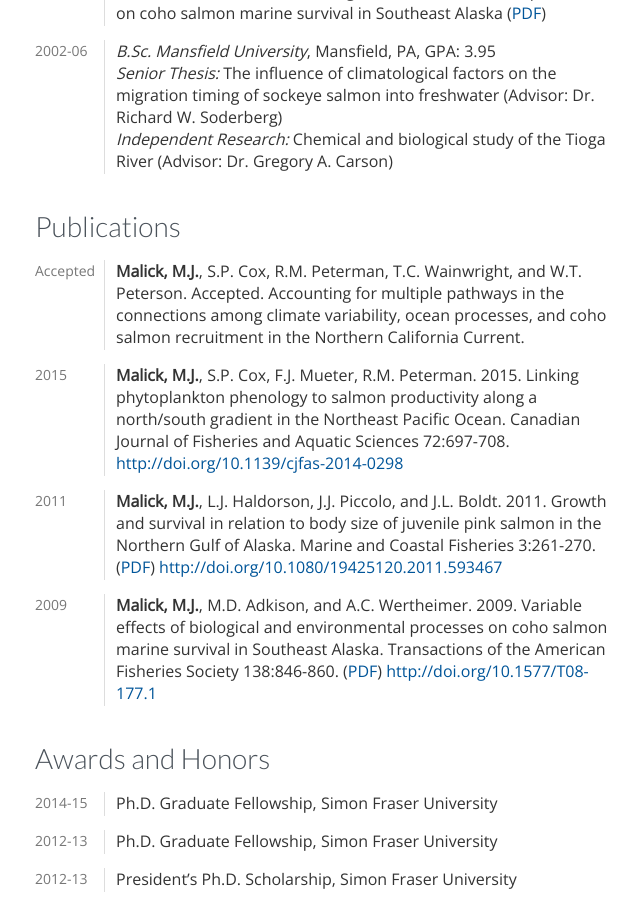
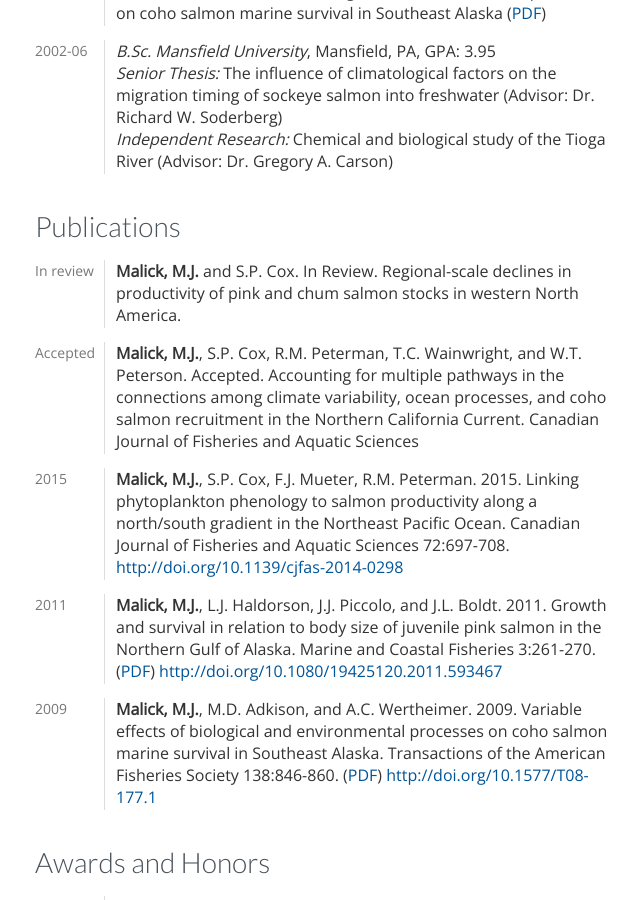
Before and after one commit to michaelmalick/michaelmalick.github.io, a Jekyll site: the page built from cv/index.md, in a window 1280 px wide and 900 px high, scrolled down 495 px. Shown: the whole window, without its empty margins (435-1075 px from the left). Built offline with Jekyll 4.4.1, drawn with Linux system fonts in a browser that asks for light colours; Markdown is read by kramdown in place of the engine named in the settings.

Commit message:
Updated CV publication list

```diff
--- a/cv/index.md
+++ b/cv/index.md
@@ -46,11 +46,16 @@ Education
 Publications
 ------
 
+In review
+:    **Malick, M.J.** and S.P. Cox. In Review. Regional-scale declines in
+     productivity of pink and chum salmon stocks in western North America.
+
 Accepted
 :   **Malick, M.J.**, S.P. Cox, R.M. Peterman, T.C. Wainwright, and W.T.
     Peterson. Accepted.  Accounting for multiple pathways in the connections
     among climate variability, ocean processes, and coho salmon recruitment in
-    the Northern California Current.
+    the Northern California Current. Canadian Journal of Fisheries and Aquatic
+    Sciences
 
 2015
 :   **Malick, M.J.**, S.P. Cox, F.J. Mueter, R.M. Peterman. 2015. Linking
```
Also changed, not shown: cv/malick-cv.md (+6 -1 lines), 2 other files.
